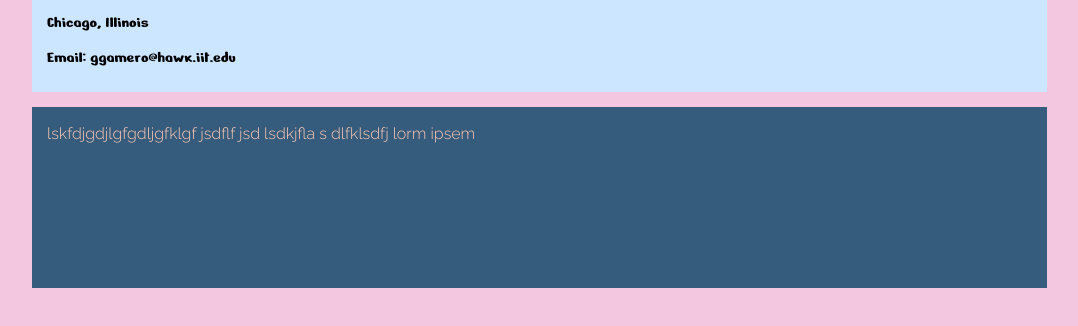
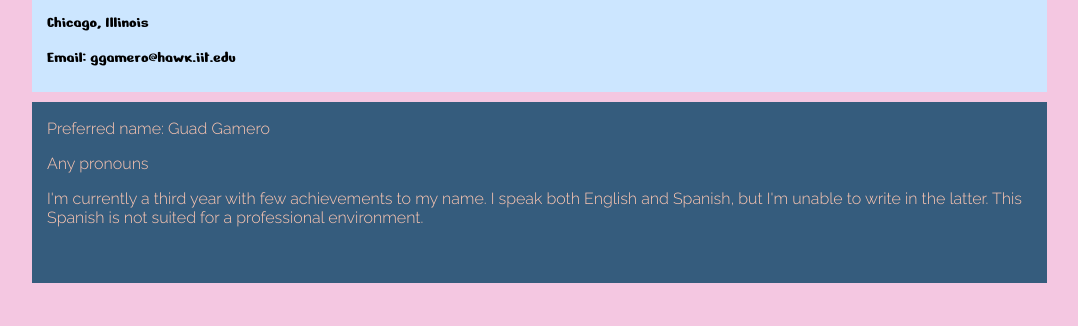
Before and after one commit to guadgamero/COM421_SITE, a plain HTML site: page index.html in a window 1280 px wide. Shown: the part 140-466 px from the top of the page, without its empty margins (108-1186 px from the left). Drawn offline with Linux system fonts and the light colour scheme.

Commit message:
adding to about

```diff
--- a/index.html
+++ b/index.html
@@ -27,7 +27,9 @@
 </div>
 
 <div class="who">
-  <p>lskfdjgdjlgfgdljgfklgf jsdflf jsd lsdkjfla s dlfklsdfj   lorm ipsem</p>
+  <p>Preferred name: Guad Gamero</p>
+  <p>Any pronouns</p>
+  <p>I'm currently a third year with few achievements to my name. I speak both English and Spanish, but I'm unable to write in the latter. This Spanish is not suited for a professional environment.</p>
 </div>
 
 <body>
--- a/style.css
+++ b/style.css
@@ -46,7 +46,7 @@ body{
   color: #ffc8b3;
   background-color: #355C7D;
   width: 100%;
-  margin-top: 15px;
+  margin-top: 10px;
   height: 180px;
   padding-left: 15px;
   padding-top: 1px;
```
